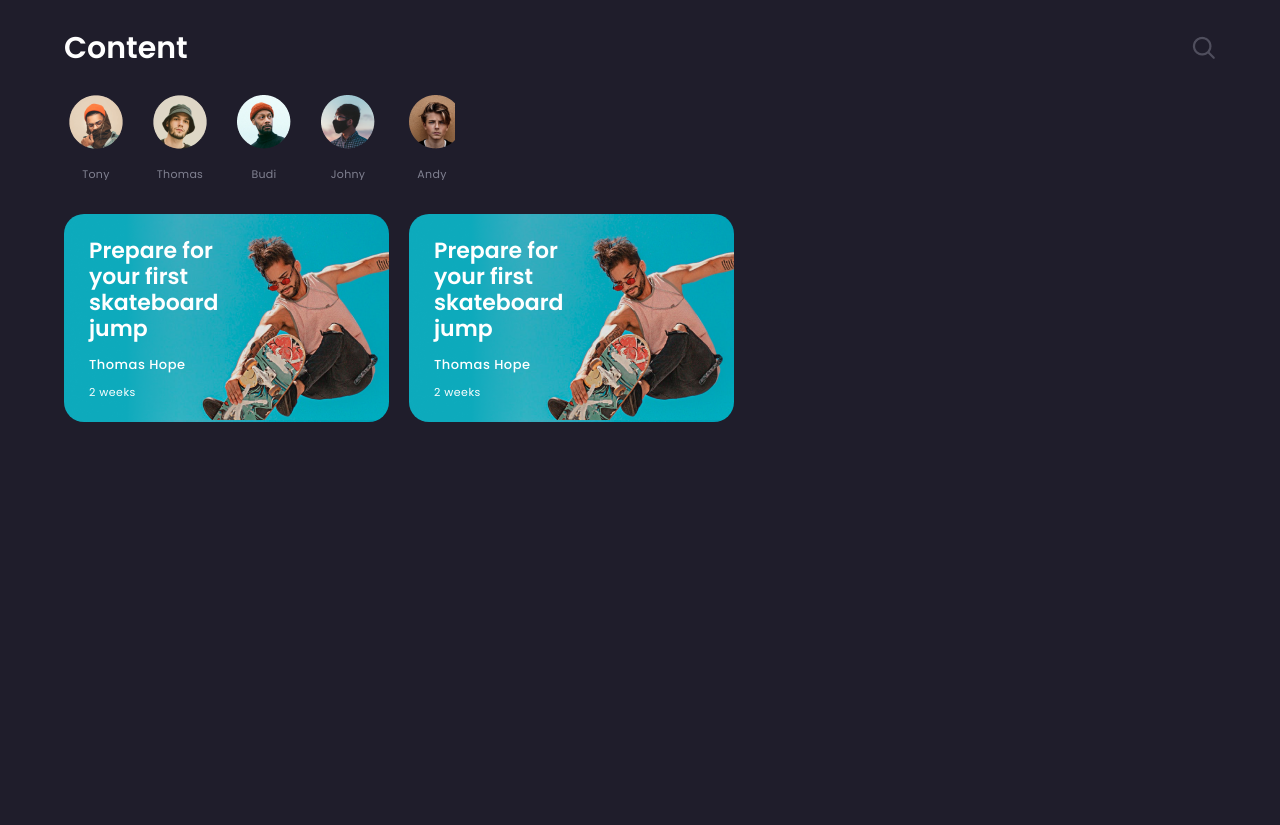
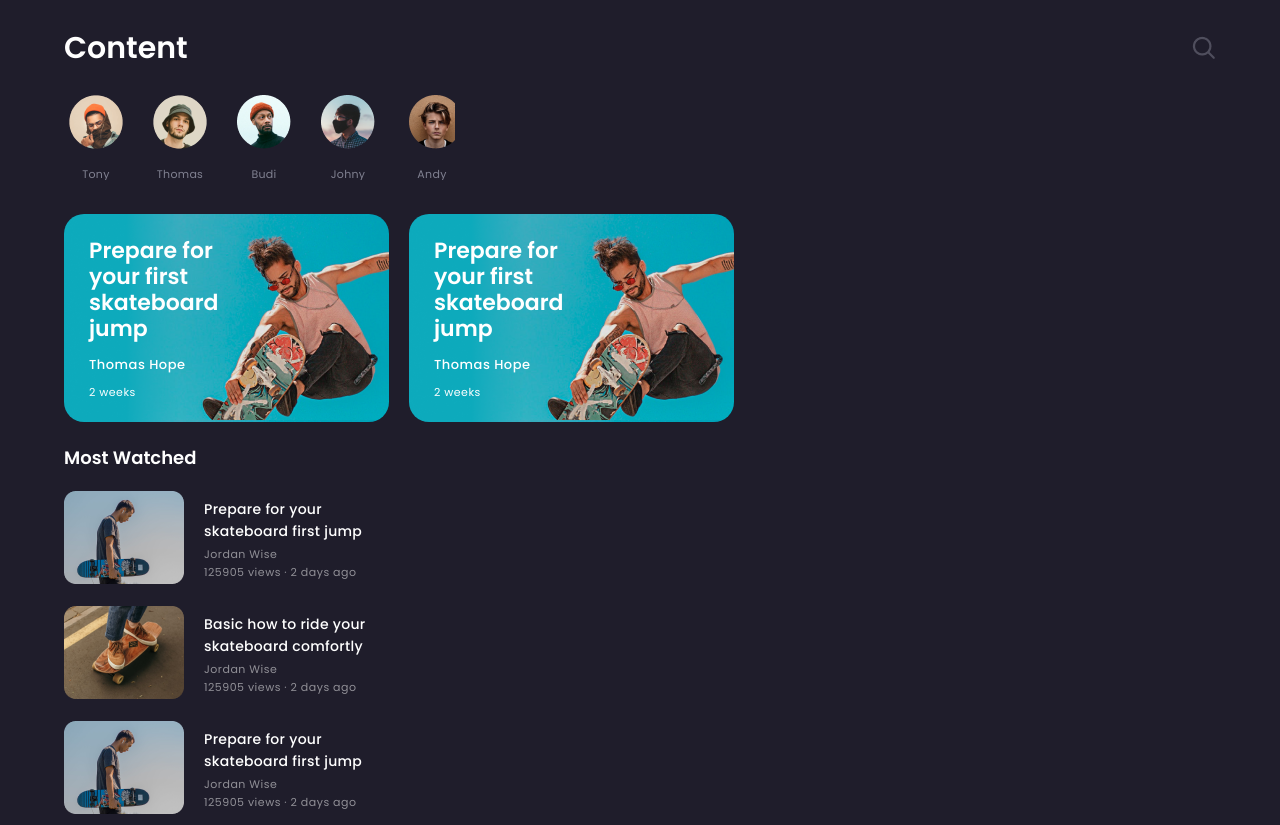
Before and after one commit to AkshitGuptaIITR/Skateboard-video-Streaming-Flam, a React (Create React App) app: page / in a window 1280 px wide. Before the commit the page ends 800 px from the top, so only its background shows below. Built offline with nearby package versions, Linux system fonts and the light colour scheme.

Commit message:
Watch list addition

```diff
--- /dev/null
+++ b/src/Styles/watch.module.css
@@ -0,0 +1,61 @@
+* {
+  color: #ffffff;
+  font-style: normal;
+}
+
+.watchHeading {
+  width: 95%;
+  margin-left: 5%;
+  height: 45px;
+  display: flex;
+  align-items: center;
+  font-weight: 600;
+  font-size: 18px;
+  line-height: 18px;
+}
+
+.box {
+  width: 95%;
+  margin-left: 5%;
+  overflow-x: scroll;
+  overflow-y: hidden;
+  display: flex;
+  flex-direction: row;
+}
+
+.videoBox {
+  width: 320px;
+  height: 115px;
+  align-items: center;
+  justify-content: space-between;
+  display: flex;
+  /* flex-direction: row !important; */
+}
+
+.videoBox>img {
+  margin-right: 20px;
+}
+
+.videoBox>div {
+  display: flex;
+  flex-direction: column;
+  justify-content: space-between;
+  width: 220px;
+  height: 80px;
+}
+
+.videoBox>div>h1 {
+  font-weight: 500;
+  font-size: 14px;
+  line-height: 22px;
+  letter-spacing: 0.3px;
+}
+
+.videoBox>div>p {
+  font-weight: normal;
+  font-size: 11px;
+  line-height: 12px;
+  letter-spacing: 0.5px;
+  mix-blend-mode: normal;
+  opacity: 0.5;
+}
--- a/src/components/home/Events.js
+++ b/src/components/home/Events.js
@@ -24,6 +24,7 @@ const Events = () => {
         return (
           <div
             className={style.rectangle}
+            key={idx}
             style={{ backgroundImage: `url(${data.image})` }}
           >
             <span>
--- a/src/components/home/Home.js
+++ b/src/components/home/Home.js
@@ -1,12 +1,14 @@
 import React from "react";
 import Story from "./Story";
 import Events from "./Events";
+import WatchList from "./WatchList";
 
 const Home = () => {
   return (
     <>
       <Story />
-      <Events/>
+      <Events />
+      <WatchList />
     </>
   );
 };
--- a/src/components/home/Story.js
+++ b/src/components/home/Story.js
@@ -33,7 +33,7 @@ const Story = () => {
     <div className={style.story}>
       {storyDetails.map((data, idx) => {
         return (
-          <div className={style.storyBox}>
+          <div className={style.storyBox} key={idx}>
             <img src={data.image} alt="" />
             <p>{data.name}</p>
           </div>
--- /dev/null
+++ b/src/components/home/WatchList.js
@@ -0,0 +1,62 @@
+import React from "react";
+import style from "../../Styles/watch.module.css";
+import pic1 from "../../assests/Images/dummy-pic-1.png";
+import pic2 from "../../assests/Images/dummy-pic-2.png";
+import { useState } from "react";
+
+const WatchList = () => {
+  const [direction, setdirection] = useState(false);
+
+  const list = [
+    {
+      title: "Prepare for your skateboard first jump",
+      name: "Jordan Wise",
+      views: 125905,
+      time: "2 days ago",
+      image: pic1,
+    },
+    {
+      title: "Basic how to ride your skateboard comfortly",
+      name: "Jordan Wise",
+      views: 125905,
+      time: "2 days ago",
+      image: pic2,
+    },
+    {
+      title: "Prepare for your skateboard first jump",
+      name: "Jordan Wise",
+      views: 125905,
+      time: "2 days ago",
+      image: pic1,
+    },
+    // {
+    //   title: "Basic how to ride your skateboard comfortly",
+    //   name: "Jordan Wise",
+    //   views: 125905,
+    //   time: "2 days ago",
+    //   image: pic2,
+    // },
+  ];
+
+  return (
+    <>
+      <div className={style.watchHeading}>Most Watched</div>
+      <div className={`${style.box}`} style={{flexDirection:`column`}}>
+        {list.map((data, idx) => {
+          return (
+            <div key={idx} className={style.videoBox}>
+              <img src={data.image} alt="" />
+              <div>
+                <h1>{data.title}</h1>
+                <p>{data.name}</p>
+                <p>{`${data.views} views  · ${data.time}`}</p>
+              </div>
+            </div>
+          );
+        })}
+      </div>
+    </>
+  );
+};
+
+export default WatchList;
```
Also changed, not shown: src/assests/Images/dummy-pic-1.png (added), src/assests/Images/dummy-pic-2.png (added).
